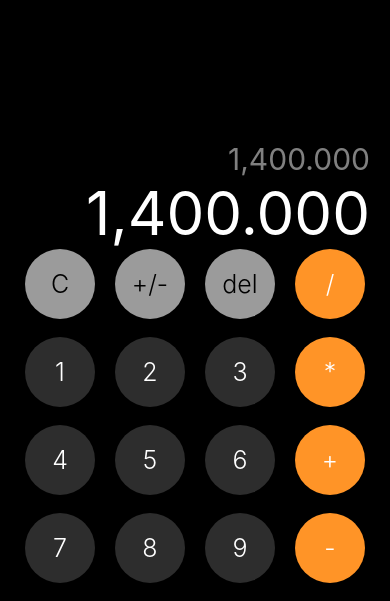
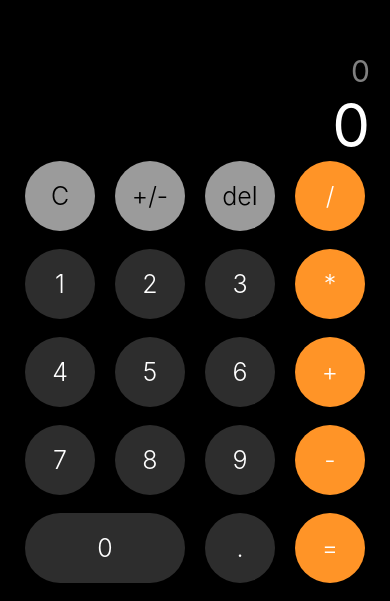
Before and after one commit to RodrigoSHL/calculator-app, a React Native app: screen / in a window 390 px wide. Shown: the part 243-844 px from the top of the page. Built offline with nearby package versions, Linux system fonts and the light colour scheme.

Commit message:
FEAT: create buttons and set state
Signed-off-by: “RodrigoSHL” <“shl.catalan@gmail.com”>

```diff
--- a/src/components/ButtonCalc.tsx
+++ b/src/components/ButtonCalc.tsx
@@ -5,16 +5,17 @@ interface Props {
   text: string;
   color?: string;
   buttonWidth?: boolean;
-  action?: () => void;
+  action: (textNumber: string) => void;
 }
 
 export const ButtonCalc = ({
   text,
   color = '#2d2d2d',
   buttonWidth = false,
+  action
 }: Props) => {
   return (
-    <TouchableOpacity>
+    <TouchableOpacity onPress={() => action(text)}>
       <View
         style={{
           ...styles.button,
--- a/src/screens/CalculatorScreen.tsx
+++ b/src/screens/CalculatorScreen.tsx
@@ -1,41 +1,82 @@
 import {Text, View} from 'react-native';
-import React from 'react';
+import React, {useState} from 'react';
 import {styles} from '../../src/theme/appTheme';
 import {ButtonCalc} from '../components/ButtonCalc';
 
+const CalculatorScreen = () => {
+  const [number, setNumber] = useState('0');
+  const [prevNumber, setPrevNumber] = useState('0');
 
+  const cleanResult = () => {
+    setNumber('0');
+    setPrevNumber('0');
+  };
 
-const CalculatorScreen = () => {
+  const buildNumber = (textNumber: string) => {
+    // Don't accept double point
+    if (number.includes('.') && textNumber === '.') return;
+
+    if (number.startsWith('0') || number.startsWith('-0')) {
+      //Decimal point
+      if (textNumber === '.') {
+        setNumber(number + textNumber);
+        //  Evaluate if it is another zero, and there is a point
+      } else if (textNumber === '0' && number.includes('.')) {
+        setNumber(number + textNumber);
+      } else if (textNumber !== '0' && !number.includes('.')) {
+        setNumber(textNumber);
+      } else if (textNumber === '0' && !number.includes('.')) {
+        setNumber(number);
+      } else {
+        setNumber(number + textNumber);
+      }
+    } else {
+      setNumber(number + textNumber);
+    }
+  };
+
+  const positiveNegative = () => {
+    if (number.includes('-')) {
+      setNumber(number.replace('-', ''));
+    } else {
+      setNumber('-' + number);
+    }
+  };
+
   return (
     <View style={styles.calculatorContainer}>
-      <Text style={styles.smallResult}>1,400.000</Text>
-      <Text style={styles.result}>1,400.000</Text>
+      <Text style={styles.smallResult}>{prevNumber}</Text>
+      <Text style={styles.result}>{number}</Text>
 
       <View style={styles.buttonRow}>
-        <ButtonCalc text={'C'} color={'#9b9b9b'}/>
-        <ButtonCalc text={'+/-'} color={'#9b9b9b'}/>
-        <ButtonCalc text={'del'} color={'#9b9b9b'}/>
-        <ButtonCalc text={'/'} color={'#ff9427'}/>
+        <ButtonCalc text={'C'} color={'#9b9b9b'} action={cleanResult} />
+        <ButtonCalc text={'+/-'} color={'#9b9b9b'} action={positiveNegative} />
+        <ButtonCalc text={'del'} color={'#9b9b9b'} action={cleanResult} />
+        <ButtonCalc text={'/'} color={'#ff9427'} action={cleanResult} />
       </View>
       <View style={styles.buttonRow}>
-        <ButtonCalc text={'1'} />
-        <ButtonCalc text={'2'} />
-        <ButtonCalc text={'3'}  />
-        <ButtonCalc text={'*'} color={'#ff9427'} />
+        <ButtonCalc text={'1'} action={buildNumber} />
+        <ButtonCalc text={'2'} action={buildNumber} />
+        <ButtonCalc text={'3'} action={buildNumber} />
+        <ButtonCalc text={'*'} color={'#ff9427'} action={cleanResult} />
       </View>
       <View style={styles.buttonRow}>
-        <ButtonCalc text={'4'} />
-        <ButtonCalc text={'5'} />
-        <ButtonCalc text={'6'}  />
-        <ButtonCalc text={'+'} color={'#ff9427'}/>
+        <ButtonCalc text={'4'} action={buildNumber} />
+        <ButtonCalc text={'5'} action={buildNumber} />
+        <ButtonCalc text={'6'} action={buildNumber} />
+        <ButtonCalc text={'+'} color={'#ff9427'} action={cleanResult} />
       </View>
       <View style={styles.buttonRow}>
-        <ButtonCalc text={'7'} />
-        <ButtonCalc text={'8'} />
-        <ButtonCalc text={'9'}  />
-        <ButtonCalc text={'-'} color={'#ff9427'} />
+        <ButtonCalc text={'7'} action={buildNumber} />
+        <ButtonCalc text={'8'} action={buildNumber} />
+        <ButtonCalc text={'9'} action={buildNumber} />
+        <ButtonCalc text={'-'} color={'#ff9427'} action={cleanResult} />
       </View>
-
+      <View style={styles.buttonRow}>
+        <ButtonCalc text={'0'} buttonWidth action={buildNumber} />
+        <ButtonCalc text={'.'} action={buildNumber} />
+        <ButtonCalc text={'='} color={'#ff9427'} action={cleanResult} />
+      </View>
     </View>
   );
 };
```
